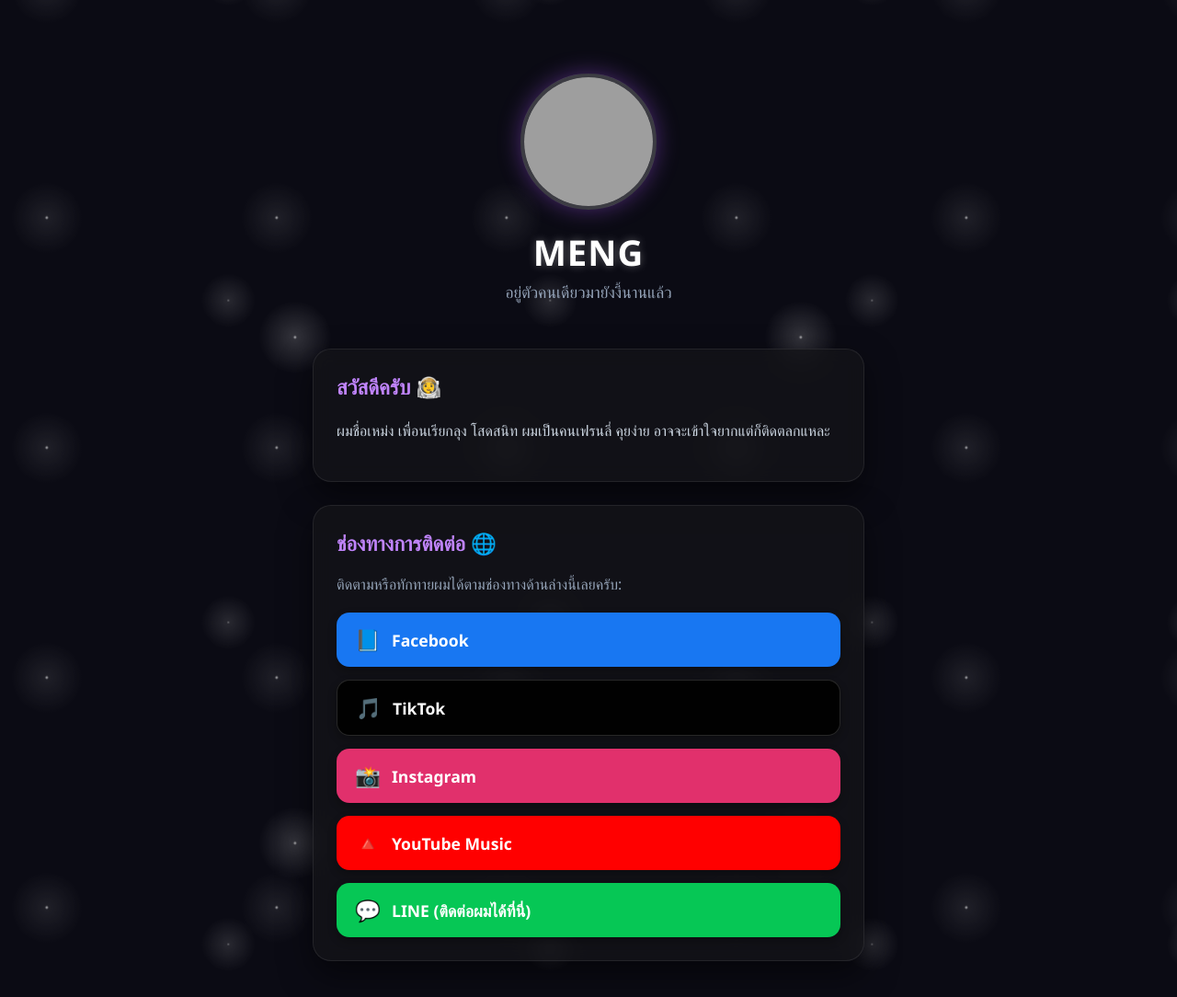
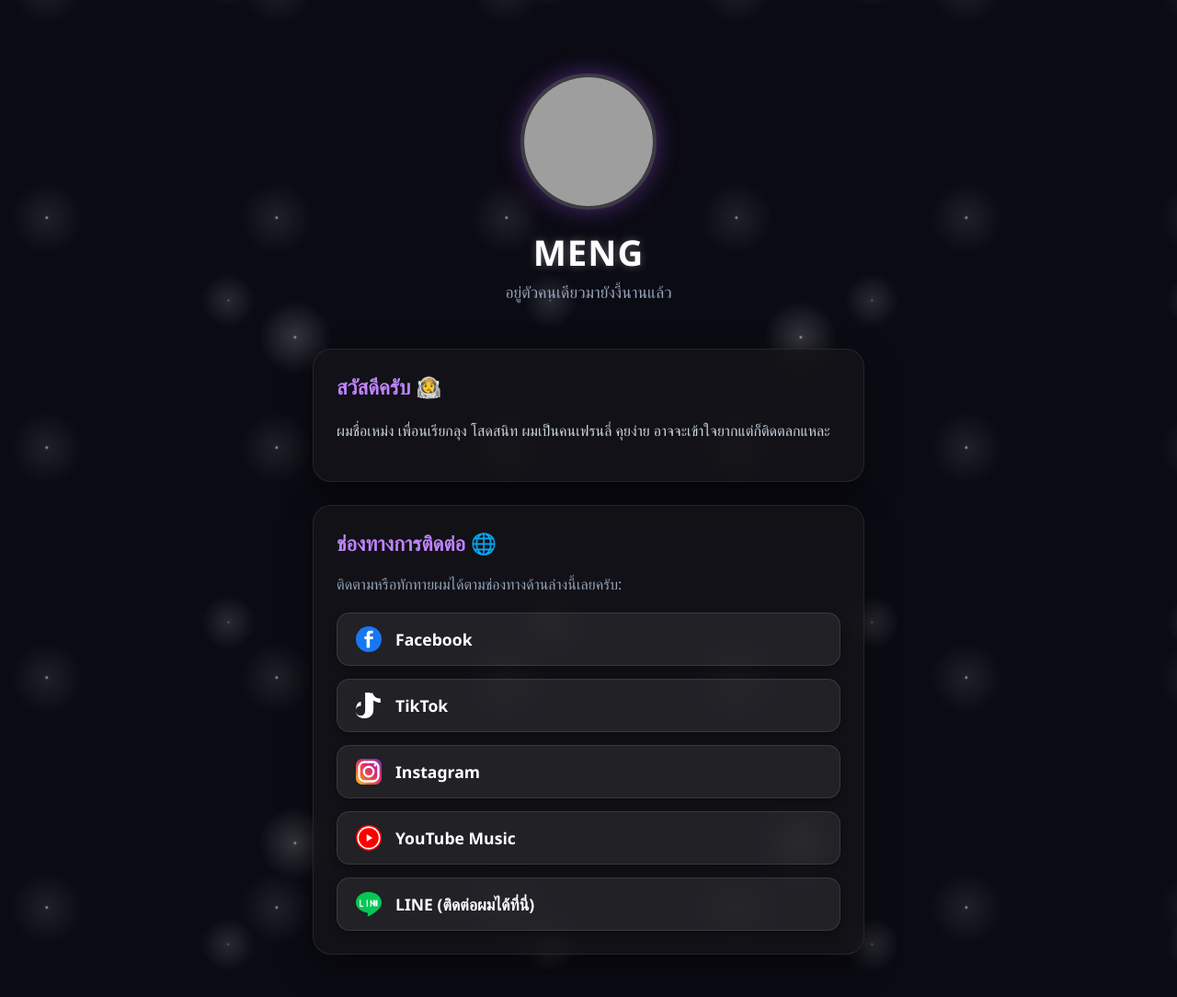
Before and after one commit to MENGS2/meng-profile, a plain HTML site: page index.html in a window 1280 px wide. Shown: the whole page at 92% size. Drawn offline with Linux system fonts and the light colour scheme; grey boxes are pictures that could not be loaded.

Commit message:
Update index.html

```diff
--- a/index.html
+++ b/index.html
@@ -22,7 +22,7 @@
             position: relative;
         }
 
-        /* ฉากหลังอวกาศและดาวระยิบระยับเคลื่อนไหว */
+        /* ฉากหลังอวกาศและดาวระยิบระยับ */
         body::before {
             content: "";
             position: absolute;
@@ -43,7 +43,7 @@
             to { background-position: 550px 1100px, 440px 1160px, 680px 1370px; }
         }
 
-        /* 💡 สไตล์ตกแต่ง "จุดดวงดาว" ที่จะวิ่งตามนิ้ว/เคอร์เซอร์เมาส์ */
+        /* เอฟเฟกต์จุดดวงดาววิ่งตามนิ้ว/เมาส์ */
         .cursor-particle {
             position: fixed;
             top: 0; left: 0;
@@ -96,21 +96,19 @@
             padding: 14px 20px; color: white; text-decoration: none;
             border-radius: 14px; font-weight: bold; font-size: 1.1rem;
             transition: all 0.3s ease; box-shadow: 0 4px 10px rgba(0,0,0,0.3);
+            background-color: rgba(255, 255, 255, 0.07);
+            border: 1px solid rgba(255, 255, 255, 0.1);
         }
 
-        /* จัดขนาดระยะไอคอนหน้าชื่อแบรนด์ */
-        .btn-icon {
-            font-size: 1.4rem;
-            margin-right: 15px;
-            width: 25px;
-            text-align: center;
-            display: inline-block;
+        .social-btn svg {
+            width: 28px; height: 28px;
+            margin-right: 15px; flex-shrink: 0; display: block;
         }
 
         .social-btn:hover {
             transform: translateY(-3px);
             box-shadow: 0 8px 25px rgba(168, 85, 247, 0.3);
-            filter: brightness(1.1);
+            background-color: rgba(255, 255, 255, 0.15);
         }
     </style>
 </head>
@@ -119,6 +117,7 @@
     <div class="wrapper">
 
         <header>
+            <!-- 📸 ฝังโค้ดรูปภาพสุดเท่ของคุณเหม่งลงไปในตัวโค้ดเรียบร้อยครับ -->
             <img src="https://postimg.cc" alt="รูปโปรไฟล์ของ MENG" class="avatar">
             <h1>MENG</h1>
             <p class="job-title">อยู่ตัวคนเดียวมายังงี้นานแล้ว</p>
@@ -139,35 +138,39 @@
 
             <div class="social-group">
                 <!-- ปุ่ม Facebook -->
-                <a href="https://facebook.com" target="_blank" class="social-btn" style="background-color: #1877f2;">
-                    <span class="btn-icon">📘</span> Facebook
+                <a href="https://facebook.com" target="_blank" class="social-btn">
+                    <svg viewBox="0 0 24 24" xmlns="http://w3.org"><circle cx="12" cy="12" r="12" fill="#1877F2"/><path d="M16 12h-3v8h-3v-8H8V9.5h2v-2c0-2 1-3.5 3.5-3.5H16v2.5h-1.5c-1 0-1.5.5-1.5 1.5v1.5h3z" fill="#fff"/></svg>
+                    Facebook
                 </a>
 
                 <!-- ปุ่ม TikTok -->
-                <a href="https://tiktok.com" target="_blank" class="social-btn" style="background-color: #010101; border: 1px solid rgba(255,255,255,0.15);">
-                    <span class="btn-icon">🎵</span> TikTok
+                <a href="https://tiktok.com" target="_blank" class="social-btn">
+                    <svg viewBox="0 0 24 24" xmlns="http://w3.org"><path d="M12.53 0H8.66v16.92c0 2.45-1.4 4.58-4.22 4.58-2.67 0-4.44-2.13-4.44-4.57 0-3.13 2.5-4.58 4.74-4.58v-3.83C2.12 8.52 0 11.23 0 16.93c0 5 3.93 7.07 8.16 7.07 5.76 0 8.24-3.83 8.24-8.08V7.21c1.8 1.31 4.14 2.22 6.6 2.22V5.6c-3.13 0-5.46-1.37-6.64-3.51-.3-.54-.53-1.12-.66-1.74A5.3 5.3 0 0112.53 0z" fill="#fff"/></svg>
+                    TikTok
                 </a>
 
                 <!-- ปุ่ม Instagram -->
-                <a href="https://instagram.com" target="_blank" class="social-btn" style="background-color: #e1306c;">
-                    <span class="btn-icon">📸</span> Instagram
+                <a href="https://instagram.com" target="_blank" class="social-btn">
+                    <svg viewBox="0 0 24 24" xmlns="http://w3.org"><defs><linearGradient id="ig-grad" x1="0%" y1="100%" x2="100%" y2="0%"><stop offset="0%" stop-color="#FED520"/><stop offset="30%" stop-color="#F15F36"/><stop offset="60%" stop-color="#D62A77"/><stop offset="100%" stop-color="#8134AF"/></linearGradient></defs><rect width="24" height="24" rx="6" fill="url(#ig-grad)"/><rect x="3" y="3" width="18" height="18" rx="5" fill="none" stroke="#fff" stroke-width="2"/><circle cx="12" cy="12" r="4.5" fill="none" stroke="#fff" stroke-width="2"/><circle cx="18" cy="6" r="1.2" fill="#fff"/></svg>
+                    Instagram
                 </a>
 
                 <!-- ปุ่ม YouTube Music -->
-                <a href="https://youtube.com" target="_blank" class="social-btn" style="background-color: #ff0000;">
-                    <span class="btn-icon">🔺</span> YouTube Music
+                <a href="https://youtube.com" target="_blank" class="social-btn">
+                    <svg viewBox="0 0 24 24" xmlns="http://w3.org"><circle cx="12" cy="12" r="12" fill="#FF0000"/><circle cx="12" cy="12" r="10" fill="none" stroke="#fff" stroke-width="1.5"/><path d="M10 8.5v7l5.5-3.5z" fill="#fff"/></svg>
+                    YouTube Music
                 </a>
 
                 <!-- ปุ่ม LINE -->
-                <a href="https://line.me" target="_blank" class="social-btn" style="background-color: #06c755;">
-                    <span class="btn-icon">💬</span> LINE (ติดต่อผมได้ที่นี่)
+                <a href="https://line.me" target="_blank" class="social-btn">
+                    <svg viewBox="0 0 24 24" xmlns="http://w3.org"><path d="M24 10.3c0-5.3-5.4-9.7-12-9.7S0 5 0 10.3c0 4.8 4.3 8.8 10 9.6.4.1.9.3 1.1.6.1.3.1.8 0 1.1l-.2 1c-.1.3-.2 1.2 1.1.7 1.3-.6 7-4.1 9.6-7.1 1.6-1.5 2.5-3.6 2.5-6z" fill="#06C755"/><path d="M6.7 13.5H4.6v-5.3c0-.2-.2-.4-.4-.4h-.2c-.2 0-.4.2-.4.4v5.9c0 .2.2.4.4.4h2.7c.2 0 .4-.2.4-.4v-.2c0-.2-.2-.4-.4-.4zm3.9-5.6h-.2c-.2 0-.4.2-.4.4v5.9c0 .2.2.4.4.4h.2c.2 0 .4-.2.4-.4V8.3c0-.2-.2-.4-.4-.4zm6.6.4c0-.2-.2-.4-.4-.4h-.2c-.2 0-.4.2-.4.4v3.1L14 8.1a.4.4 0 00-.3-.1c-.1 0-.2.1-.3.2v5.9c0 .2.2.4.4.4h.2c.2 0 .4-.2.4-.4v-3.1l2.9 3.2c.1.1.2.1.3.1.2 0 .4-.2.4-.4V8.3zm3-1.6V14h-1.9v-5.3H18.4V8.3h1.9v-1.6h.4c.2 0 .4.2.4.4z" fill="#fff"/></svg>
+                    LINE (ติดต่อผมได้ที่นี่)
                 </a>
             </div>
         </section>
 
     </div>
 
-    <!-- ส่วนระบบดวงดาวลอยขยับตามนิ้วลากและเมาส์ขยับ -->
     <script>
         function createParticle(e) {
             const clientX = e.clientX || (e.touches && e.touches.clientX);
```
